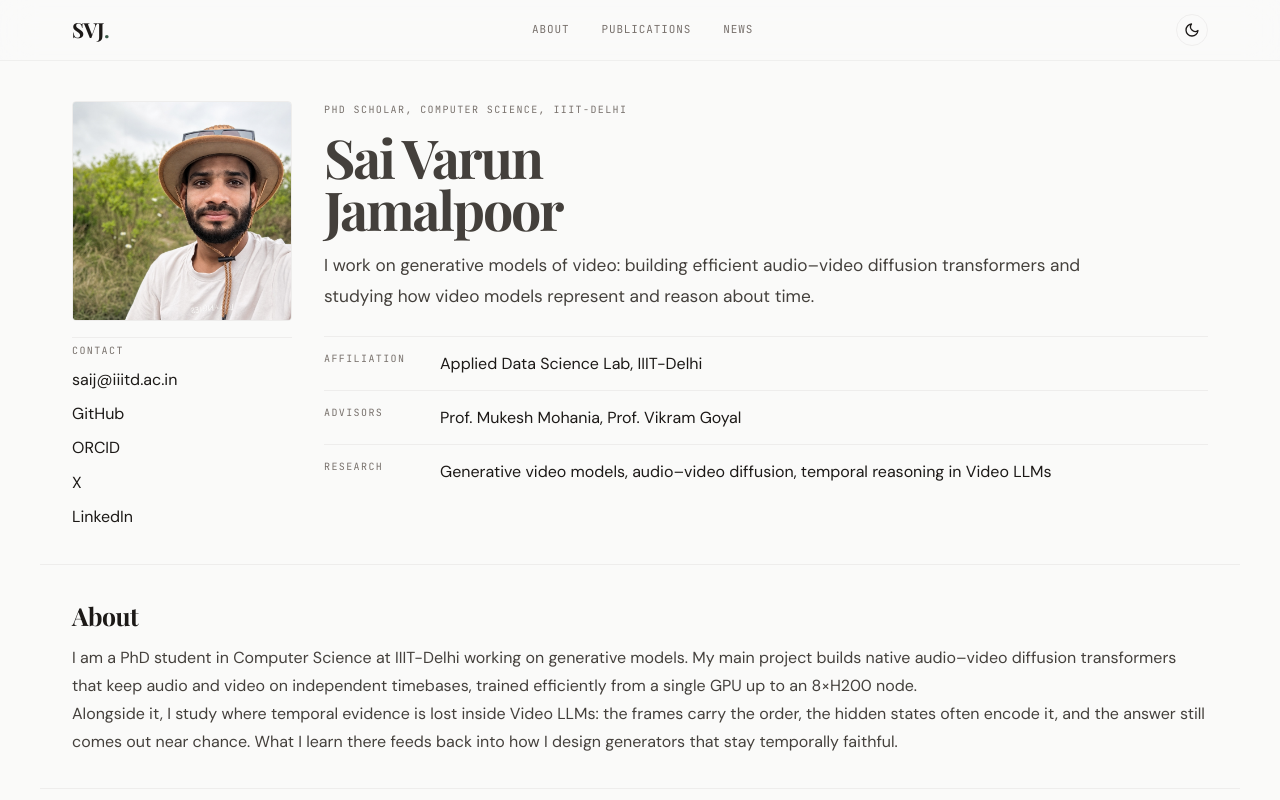
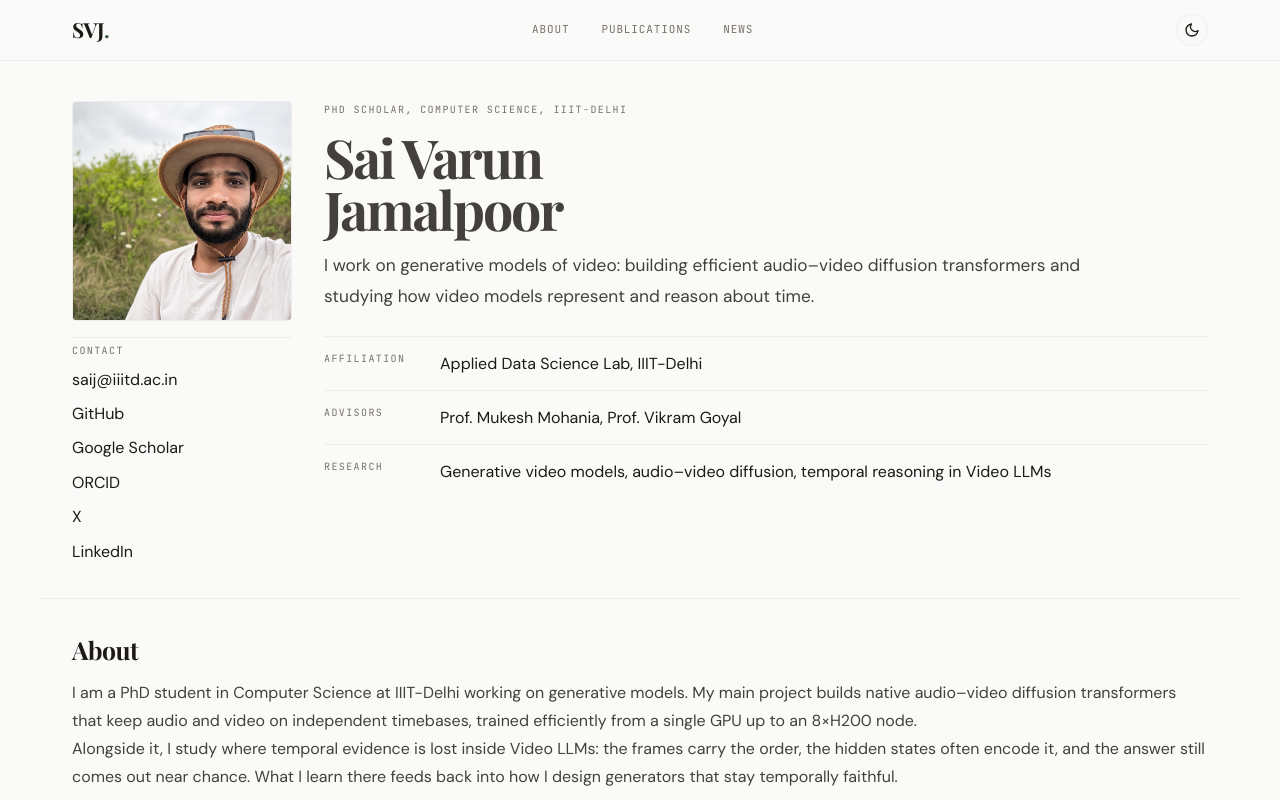
Before and after one commit to thesvj/thesvj.github.io, a SvelteKit app: page / in a window 1280 px wide. Shown: the top 800 px of the page. Built offline with nearby package versions, Linux system fonts and the light colour scheme; a web font is replaced by a local one.

Commit message:
Add Google Scholar link

```diff
--- a/src/routes/+page.svelte
+++ b/src/routes/+page.svelte
@@ -3,6 +3,7 @@
 
 	const email = 'saij@iiitd.ac.in';
 	const orcid = 'https://orcid.org/0009-0001-7913-9907';
+	const scholar = 'https://scholar.google.com/citations?user=0urOgxQAAAAJ&hl=en';
 
 	let openBib = $state<string | null>(null);
 	let copiedBib = $state<string | null>(null);
@@ -74,6 +75,7 @@
 		email: 'saij@iiitd.ac.in',
 		sameAs: [
 			'https://github.com/thesvj',
+			'https://scholar.google.com/citations?user=0urOgxQAAAAJ',
 			'https://orcid.org/0009-0001-7913-9907',
 			'https://x.com/saij_029',
 			'https://www.linkedin.com/in/sai-varun-jamalpoor-1020b1285/'
@@ -113,6 +115,9 @@
 				<p class="contact-line"><a href="mailto:{email}">{email}</a></p>
 				<p class="contact-line">
 					<a href="https://github.com/thesvj" target="_blank" rel="noreferrer noopener">GitHub</a>
+				</p>
+				<p class="contact-line">
+					<a href={scholar} target="_blank" rel="noreferrer noopener">Google Scholar</a>
 				</p>
 				<p class="contact-line">
 					<a href={orcid} target="_blank" rel="noreferrer noopener">ORCID</a>
```
